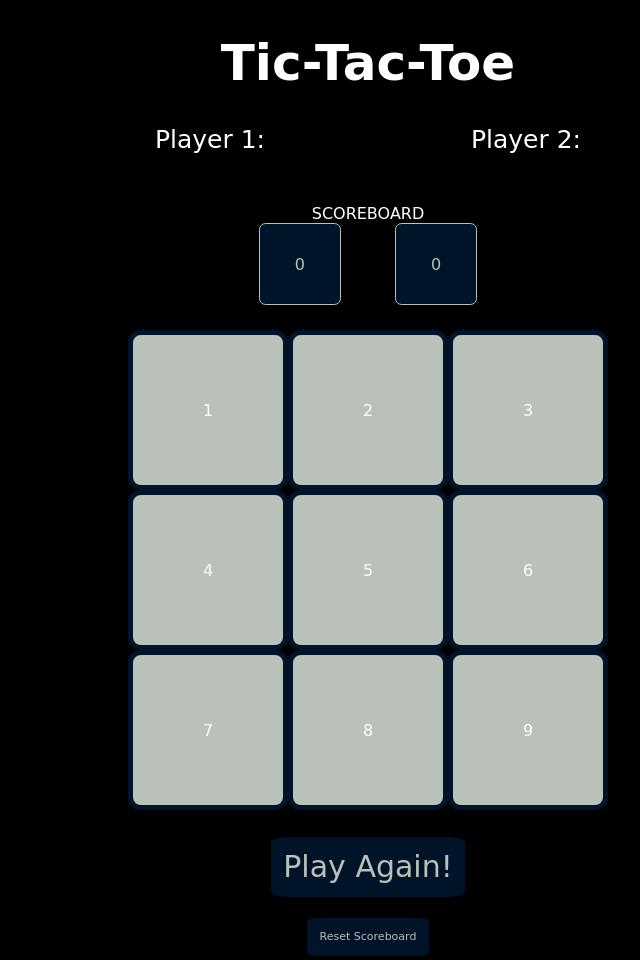
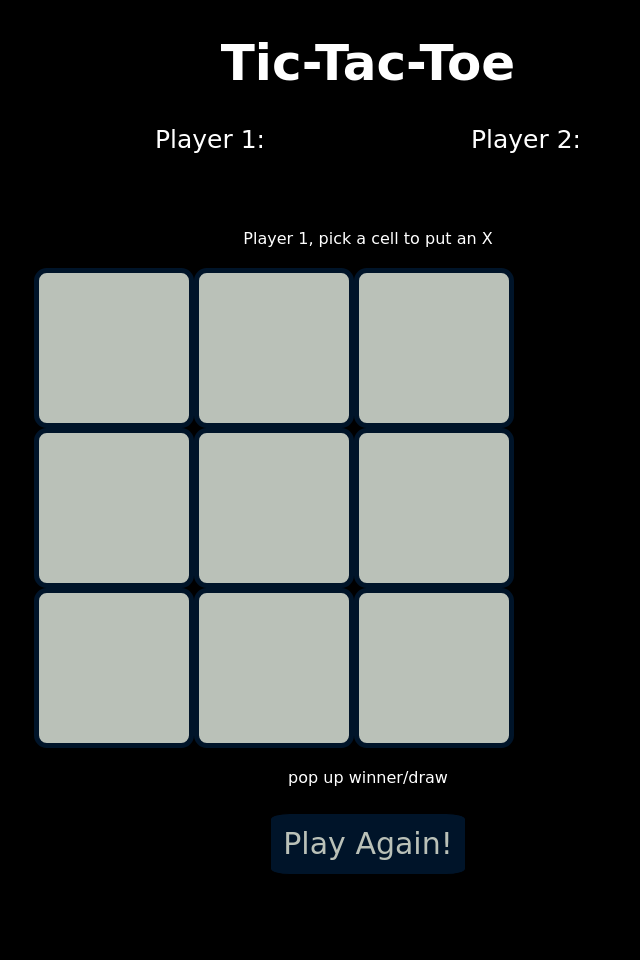
Before and after one commit to kimjessicad/TicTacToe, a plain HTML site: page index.html in a window 1280 px wide. Shown: the whole page, without its empty margins (272-912 px from the left). After the commit the page ends 883 px from the top, so only its background shows below. Drawn offline with Linux system fonts and the light colour scheme; a web font is replaced by a local one.

Commit message:
alternating marks appear on board

```diff
--- a/app.js
+++ b/app.js
@@ -0,0 +1,65 @@
+// enter names and have them displayed
+// have order chosen for us by the game
+// --- take turns placing marks in empty spaces
+// --- not be able to place a mark in an occupied spaces
+// be told when a move causes a player to win, or to draw
+// start the game over without having to reset the browser
+
+// one player game see the name 'Computer' displayed as my opponent
+// have the Computer make moves as if it were a human player
+
+// EXTRA
+// have the computer make a "better than gussing" move
+// customize board size
+
+
+
+
+// When name is typed into box, appear next to Player 1
+// If no name is typed into Player 2, default name next to Player 2 to Computer
+//Player 1 is X, Player 2 is O
+  // Starting player is randomized
+  // text appears to show whose turn it is
+// Make X or O appear if empty div box is clicked
+//Win condition
+    //if 3 in a row, column, or diagonal is the same, declare winner
+    //if all spaces filled and row/column/diagonal does not have 3 of a kind then declare draw
+//Reset button to clear the board
+
+const gameTurn = document.querySelector('.whosTurn');
+const gameRestart = document.querySelector('.restart');
+
+
+const player1 = "X"
+const player2 = "O"
+let currentPlayer = player1
+
+function changePlayer(){
+    if (currentPlayer === player1){
+        currentPlayer = player2
+    } else {
+        currentPlayer = player1
+    }
+    return currentPlayer
+}
+
+
+const gameBoxes = document.querySelectorAll('.box')
+const boxClick = (event) =>{
+    if (event.target.classList[2] === "x" || event.target.classList[2] === "o"){
+        return;
+    }
+    if (currentPlayer === player1){
+        event.target.classList.add("x");
+        changePlayer()
+    } else {
+        event.target.classList.add("o");
+        changePlayer()
+    }
+
+}
+
+
+for (const gameBox of gameBoxes){
+    gameBox.addEventListener('click', boxClick)
+}
--- a/index.html
+++ b/index.html
@@ -6,7 +6,7 @@
     <meta name="viewport" content="width=device-width, initial-scale=1.0">
     <title>Tic-Tac-Toe</title>
     <link rel="stylesheet" href="style.css"/>
-    <link rel = "stylesheet" href ="app.js"/>
+    <script defer src="app.js"></script>
 </head>
 <body>
     <header>
@@ -14,36 +14,34 @@
         <section class="players">
             <span>Player 1: <span id="player1"></span></span>
             <span>Player 2: <span id="player2"></span></span>
-        </section>
+        <!-- </section>
         <div id="scoreboardTitle">SCOREBOARD</div>
-            <section class="scoreboard">
-            <div id="player1score">0</div>
-            <div id="player2score">0</div>
-        </section>
+        </section> -->
 
     </header>
 <main>
-    <section class="boxes">
-    <div id="box1">1</div>
-    <div id="box2">2</div>
-    <div id="box3">3</div>
+    <section>
+        <div class="whoseTurn">Player 1, pick a cell to put an X</div>
     </section>
-    <section class="boxes">
-    <div id="box4">4</div>
-    <div id="box5">5</div>
-    <div id="box6">6</div>
+    <section>
+    <div class="board">
+    <div class="box box1"></div>
+    <div class="box box2"></div>
+    <div class="box box3"></div>
+    <div class="box box4"></div>
+    <div class="box box5"></div>
+    <div class="box box6"></div>
+    <div class="box box7"></div>
+    <div class="box box8"></div>
+    <div class="box box9"></div>
+    </div>
     </section>
-    <section class="boxes">
-    <div id="box7">7</div>
-    <div id="box8">8</div>
-    <div id="box9">9</div>
+    <section>
+        <div class="status">pop up winner/draw</div>
     </section>
 </main>
 <footer>
     <button class="restart">Play Again!</button>
-    <br>
-    <br>
-    <button class="resetScoreboard">Reset Scoreboard</button>
 </footer>
 </body>
 </html>
--- a/style.css
+++ b/style.css
@@ -1,7 +1,6 @@
 @import url('https://fonts.googleapis.com/css2?family=Slackey&display=swap');
 
 body{
-    font-family: Georgia, 'Times New Roman', Times, serif;
     background-color:black;
     color:white;
     font-family: 'Slackey', cursive;
@@ -37,12 +36,12 @@ header{
     font-size: 25px;
     /* border: 1px solid pink; */
 }
-.scoreboard{
+/* .scoreboard{
     display: flex;
     justify-content:space-around;
     margin-left: 40%;
     margin-right: 40%;
-    /* border: 1px solid pink; */
+    border: 1px solid pink;
 }
 #player1score{
     display: flex;
@@ -67,8 +66,7 @@ header{
 }
 #scoreboardTitle{
     text-align: center;
-
-}
+} */
 main{
     box-sizing: border-box;
     margin-right: 20%;
@@ -77,16 +75,18 @@ main{
     min-height:400px; /* edit out later */
     text-align: center;
 }
-.boxes{
+.board{
+    padding: 20px;
+    width: 500px;
     display: flex;
-    justify-content: center;
+    flex-wrap: wrap;
 }
 
-.boxes div:hover{
+.board div:hover{
     box-shadow: 5px 1px 5px white;
 }
 
-.boxes div{
+.box {
     display: flex;
     justify-content: center;
     align-items: center;
@@ -113,7 +113,20 @@ footer{
     box-shadow: 0px 5px 3px white;
 }
 
-.resetScoreboard{
+.x::before{
+    content: "X";
+    font-size: 100px;
+    color: red;
+}
+
+.o::before{
+    content: "O";
+    font-size: 100px;
+    color:blue;
+}
+
+
+/* .resetScoreboard{
     background-color: #001429;
     color:#BAC1B8;
     border: 1px solid black;
@@ -124,4 +137,4 @@ footer{
 }
 .resetScoreboard:hover{
     box-shadow: 0px 3px 3px white;
-}
+} */
```
